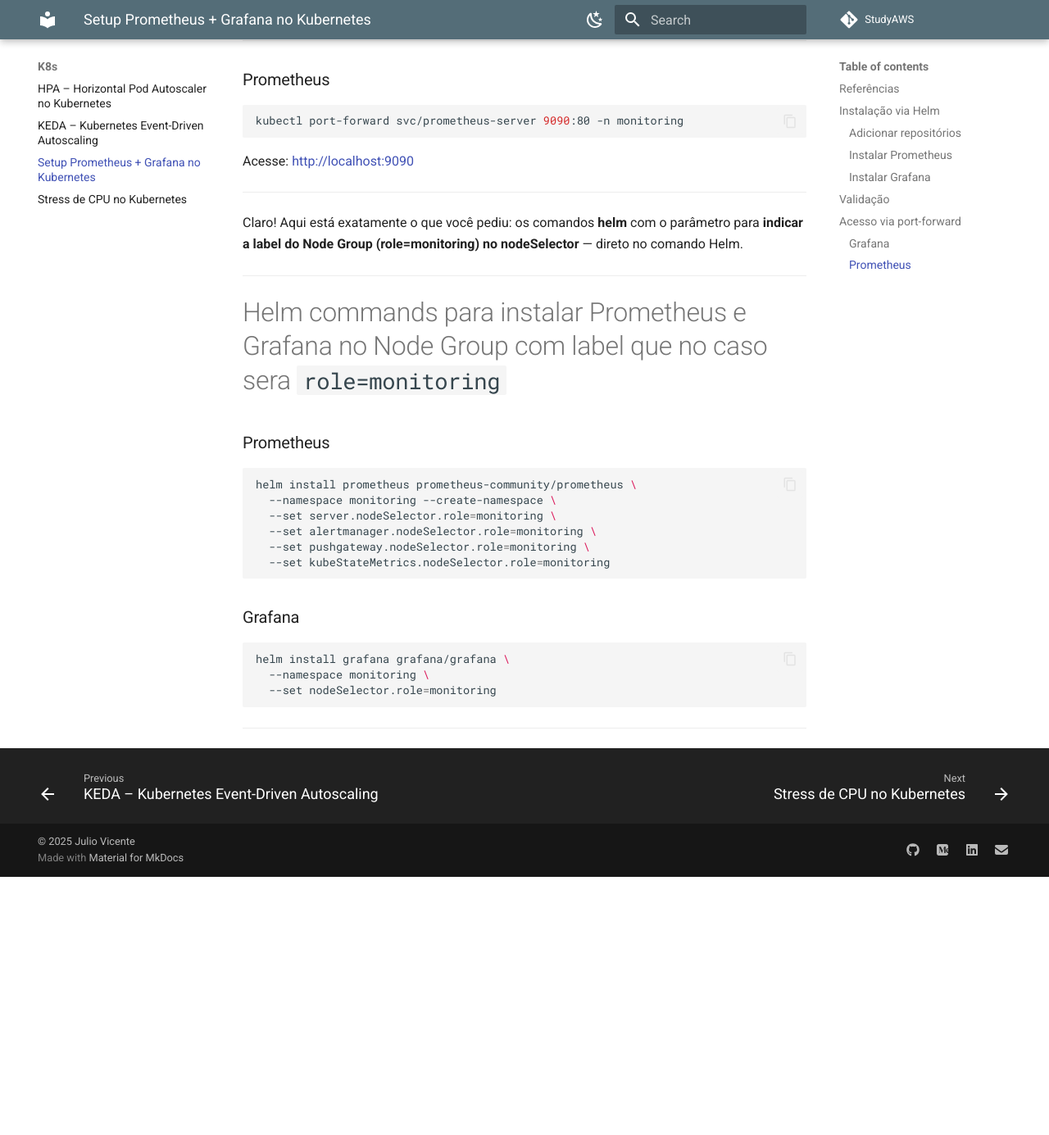
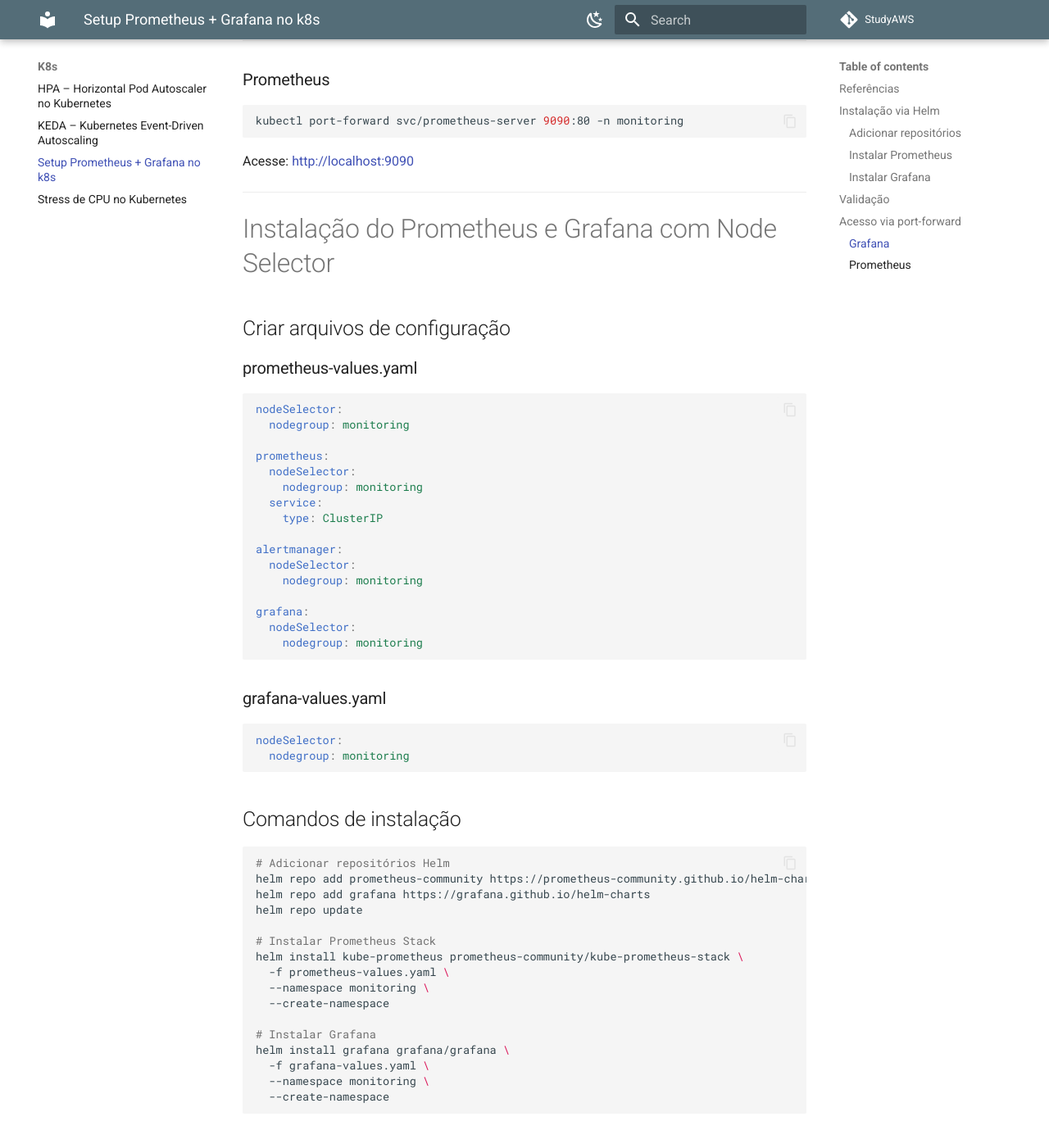
Before and after one commit to Julio-vincente/studyAWS, an MkDocs documentation site: the page built from docs/k8s/promeGrafa.md, in a window 1280 px wide and 1400 px high, scrolled down 1287 px. Shown: the top 1385 px of the window at 82% size. Built offline with MkDocs 1.6.1 and Material for MkDocs 9.7.7, drawn with Linux system fonts in a browser that asks for light colours; comment, search, counter and statistics services are not loaded; before the commit the page ends 2357 px from its top, so only the background shows below that; some of the changed text lies outside the part shown.

Commit message:
fix prometheus and grafana docs

````diff
--- a/docs/k8s/promeGrafa.md
+++ b/docs/k8s/promeGrafa.md
@@ -1,4 +1,4 @@
-# Setup Prometheus + Grafana no Kubernetes
+# Setup Prometheus + Grafana no k8s
 
 ## Referências
 
@@ -28,7 +28,7 @@
 
 ```bash
 helm install grafana grafana/grafana \
-  --namespace monitoring
+  --namespace monitoring --create-namespace
 ```
 
 ---
@@ -69,29 +69,71 @@
 
 ---
 
-Claro! Aqui está exatamente o que você pediu: os comandos **helm** com o parâmetro para **indicar a label do Node Group (role=monitoring) no nodeSelector** — direto no comando Helm.
+# Instalação do Prometheus e Grafana com Node Selector
 
----
+## Criar arquivos de configuração
 
-# Helm commands para instalar Prometheus e Grafana no Node Group com label que no caso sera `role=monitoring`
+### prometheus-values.yaml
+```yaml
+nodeSelector:
+  nodegroup: monitoring
 
-### Prometheus
+prometheus:
+  nodeSelector:
+    nodegroup: monitoring
+  service:
+    type: ClusterIP
+
+alertmanager:
+  nodeSelector:
+    nodegroup: monitoring
+
+grafana:
+  nodeSelector:
+    nodegroup: monitoring
+```
+
+### grafana-values.yaml
+```yaml
+nodeSelector:
+  nodegroup: monitoring
+```
+
+## Comandos de instalação
 
 ```bash
-helm install prometheus prometheus-community/prometheus \
-  --namespace monitoring --create-namespace \
-  --set server.nodeSelector.role=monitoring \
-  --set alertmanager.nodeSelector.role=monitoring \
-  --set pushgateway.nodeSelector.role=monitoring \
-  --set kubeStateMetrics.nodeSelector.role=monitoring
+# Adicionar repositórios Helm
+helm repo add prometheus-community https://prometheus-community.github.io/helm-charts
+helm repo add grafana https://grafana.github.io/helm-charts
+helm repo update
+
+# Instalar Prometheus Stack
+helm install kube-prometheus prometheus-community/kube-prometheus-stack \
+  -f prometheus-values.yaml \
+  --namespace monitoring \
+  --create-namespace
+
+# Instalar Grafana
+helm install grafana grafana/grafana \
+  -f grafana-values.yaml \
+  --namespace monitoring \
+  --create-namespace
 ```
 
-### Grafana
+## Verificar instalação
+```bash
+kubectl get pods -n monitoring -o wide
+```
+
+## Acessar os serviços
 
 ```bash
-helm install grafana grafana/grafana \
-  --namespace monitoring \
-  --set nodeSelector.role=monitoring
+# Prometheus
+kubectl port-forward -n monitoring pod/prometheus-kube-prometheus-kube-prome-prometheus-0 9090
+
+# Grafana
+kubectl port-forward svc/grafana 3000:80 -n monitoring
 ```
-
----
+**Credenciais Grafana:**
+- Usuário: admin
+- Senha: `kubectl get secret grafana -n monitoring -o jsonpath="{.data.admin-password}" | base64 --decode`
````
